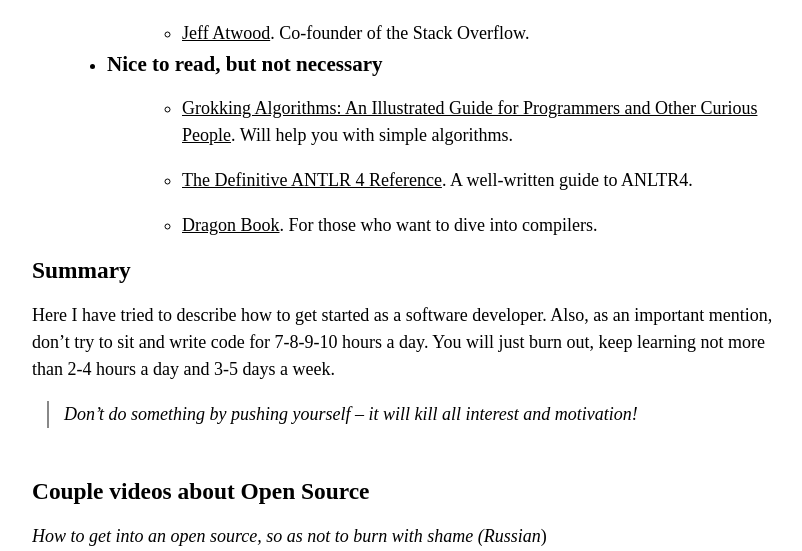
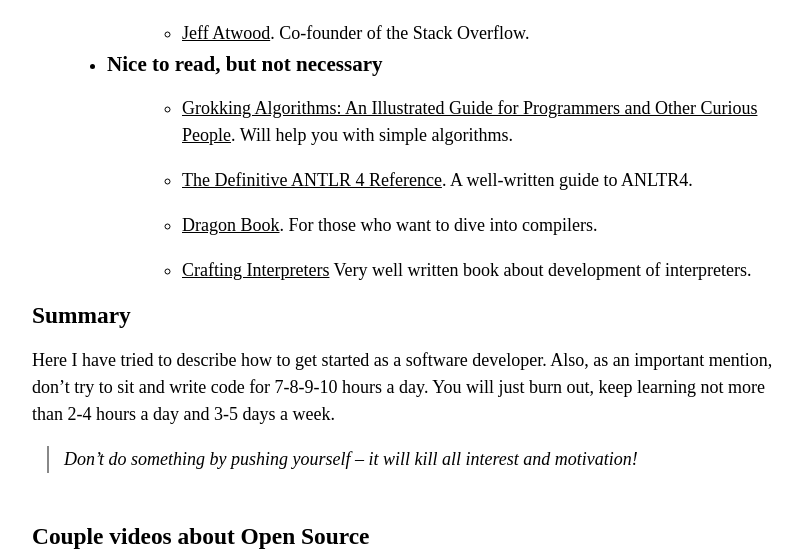
Before and after one commit to l3r8yJ/l3r8yj.github.io, a Jekyll site: the page built from _posts/2023/2023-04-03-how-to-get-started-in-software-development.md, in a window 1280 px wide and 900 px high, scrolled down 3656 px, cut to the strip 0-551 px from the top of the window. Shown: the whole strip, without its empty margins (228-1030 px from the left). Built offline with Jekyll 4.4.1, drawn with Linux system fonts in a browser that asks for light colours; some web fonts are replaced; comment, search, counter and statistics services are not loaded.

Commit message:
new book

```diff
--- a/_posts/2023/2023-04-03-how-to-get-started-in-software-development.md
+++ b/_posts/2023/2023-04-03-how-to-get-started-in-software-development.md
@@ -111,6 +111,8 @@
 
   - [Dragon Book](https://www.amazon.com/exec/obidos/ASIN/0321486811/acmorg-20). For those who want to dive into compilers.
 
+  - [Crafting Interpreters](https://craftinginterpreters.com/) Very well written book about development of interpreters.
+
 ## Summary
 
 Here I have tried to describe how to get started as a software developer. Also, as an important mention, don't try to sit and write code for 7-8-9-10 hours a day. You will just burn out, keep learning not more than 2-4 hours a day and 3-5 days a week.
```
